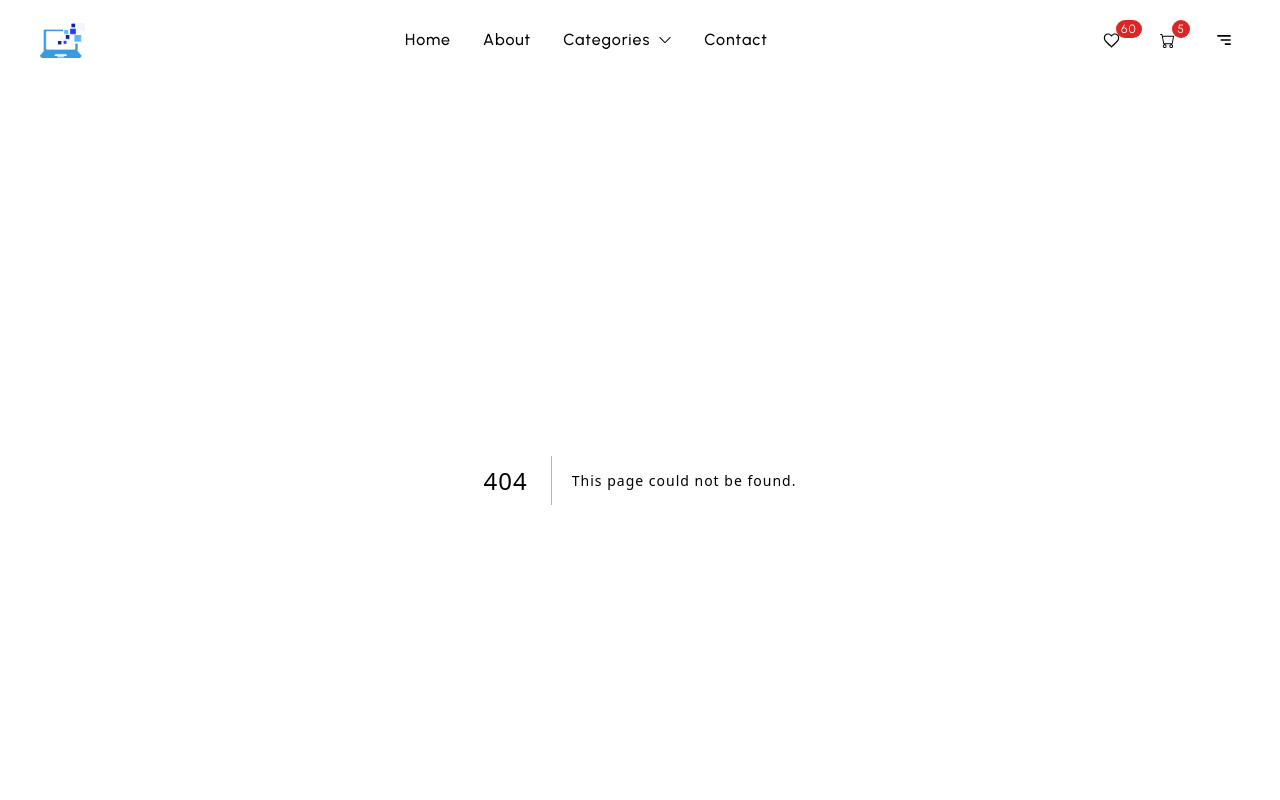
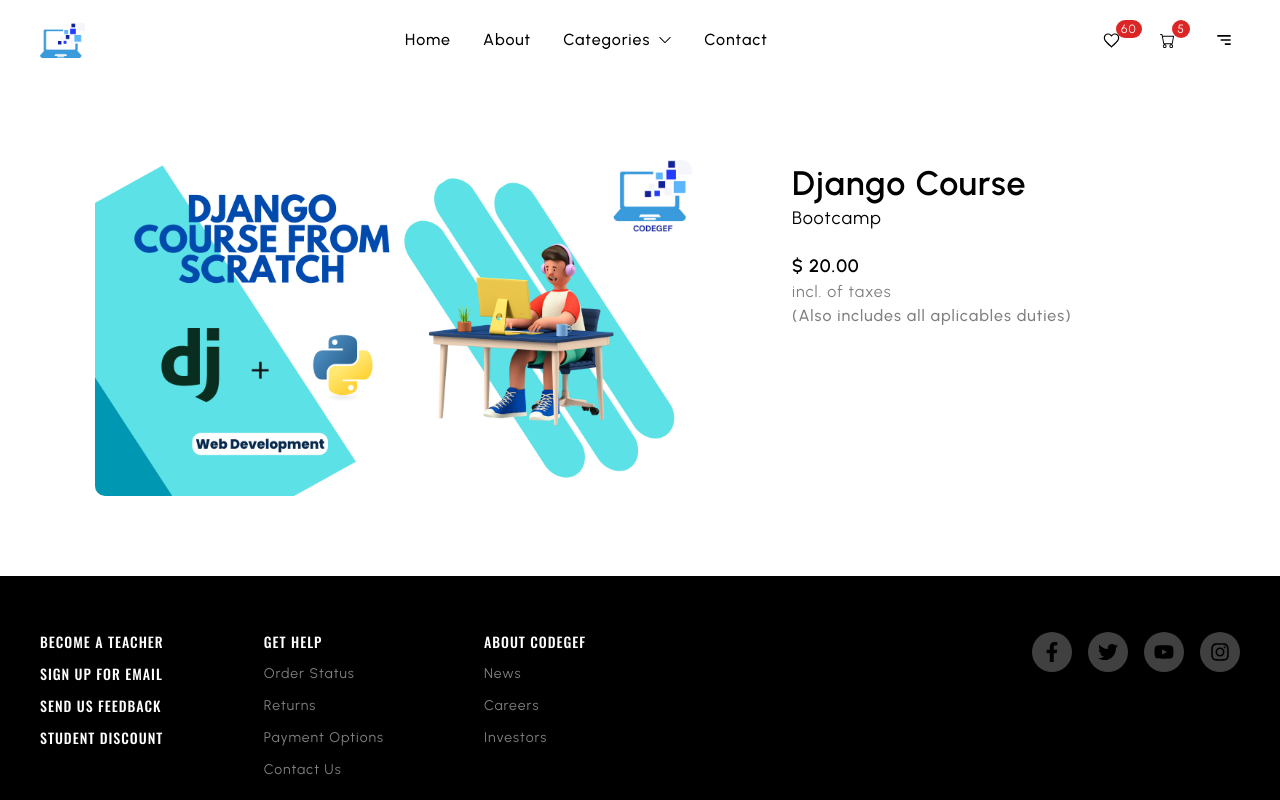
Before and after one commit to Geffrerson7/E-COMMERCE, a Next.js app: page /product/1 in a window 1280 px wide. Before the commit this address had no page. Shown: the top 800 px of the page. Built offline with nearby package versions, Linux system fonts and the light colour scheme.

Commit message:
Add Product Details

```diff
--- /dev/null
+++ b/components/ProductDetailsCarousel.jsx
@@ -0,0 +1,24 @@
+import React from 'react'
+import "react-responsive-carousel/lib/styles/carousel.min.css";
+import { Carousel } from "react-responsive-carousel";
+import Image from 'next/image';
+import bannerImg1 from '../public/banner-1.png'
+
+const ProductDetailsCarousel = () => {
+  return (
+    <div className='text-white text-[20px] w-full max-w-[1360px] mx-auto sticky top-[50px]'>
+        <Carousel
+
+        infiniteLoop={true}
+        showIndicators={false}
+        showStatus={false}
+        thumbWidth={60}
+        className='productCarousel'
+        >
+            <Image className="" src={bannerImg1} alt="Course image detail" width="410" height="231"/>
+        </Carousel>
+    </div>
+  )
+}
+
+export default ProductDetailsCarousel
--- /dev/null
+++ b/pages/product/[slug].js
@@ -0,0 +1,45 @@
+import React from "react";
+import { IdMdHeartEmpty } from "react-icons/io";
+import Wrapper from "@/components/Wrapper";
+import ProductDetailsCarousel from "@/components/ProductDetailsCarousel";
+
+const ProductDetails = () => {
+  return (
+    <div className="w-full md:py-20">
+      <Wrapper>
+        <div className="flex flex-col lg:flex-row md:px-10 gap-[50px] lg:gap-[100px]">
+          {/* left column start */}
+          <div className="w-full md:w-auto flex-[1.5] max-w-[500px] lg:max-w-full mx-auto lg:mx-0">
+            <ProductDetailsCarousel />
+          </div>
+          {/* left column end */}
+
+          {/* right column start */}
+          <div className="flex-[1] py-3">
+            {/* Product title */}
+            <div className="text-[34px] font-semibold mb-2">
+                Django Course
+            </div>
+            {/* Product subtitle */}
+            <div className="text-lg fotn-semibold mb-5">
+                Bootcamp
+            </div>
+            {/* Product price */}
+            <div className="text-lg font-semibold">
+                $ 20.00
+            </div>
+            <div className="text-md fotn-medium text-black/[0.5]">
+                incl. of taxes
+            </div>
+            <div className="text-md font-medium text-black/[0.5] mb-20">
+                {`(Also includes all aplicables duties)`}
+            </div>
+          </div>
+          {/* right column end */}
+        </div>
+      </Wrapper>
+    </div>
+  );
+};
+
+export default ProductDetails;
--- a/styles/globals.css
+++ b/styles/globals.css
@@ -108,3 +108,78 @@
 .markdown ul li {
     margin: 10px 0;
 }
+
+/* PRODUCT DETAILS CAROUSEL STYLING CUSTOMIZATION START */
+.productCarousel.carousel-root {
+    display: flex;
+    flex-direction: row-reverse;
+    gap: 15px;
+}
+.productCarousel.carousel-root .carousel {
+    width: auto;
+}
+.productCarousel.carousel-root .carousel.carousel-slider {
+    width: 100%;
+}
+.productCarousel.carousel-root .carousel.carousel-slider .slider-wrapper {
+    border-radius: 10px;
+}
+.productCarousel.carousel-root .carousel .thumbs-wrapper {
+    margin: 0;
+}
+.productCarousel.carousel-root .carousel .thumb {
+    height: 60px;
+    border-radius: 6px;
+    overflow: hidden;
+    position: relative;
+}
+.productCarousel.carousel-root .carousel .thumb img {
+    width: 100%;
+    height: 100%;
+    object-fit: cover;
+    object-position: center;
+}
+.productCarousel.carousel-root .carousel .thumb:after {
+    content: "";
+    width: 100%;
+    height: 100%;
+    position: absolute;
+    top: 0;
+    left: 0;
+    background-color: black;
+    opacity: 0;
+}
+.productCarousel.carousel-root .carousel .thumb.selected,
+.productCarousel.carousel-root .carousel .thumb:hover {
+    border: 0;
+}
+.productCarousel.carousel-root .carousel .thumb:hover:after,
+.productCarousel.carousel-root .carousel .thumb.selected:after {
+    opacity: 0.2;
+}
+.productCarousel .control-arrow {
+    display: none;
+}
+@media screen and (max-width: 767px) {
+    .productCarousel.carousel-root {
+        flex-direction: column;
+    }
+    .productCarousel.carousel-root .carousel .thumb {
+        border: 0;
+        padding: 0;
+    }
+}
+@media screen and (min-width: 768px) {
+    .productCarousel.carousel-root .carousel .thumbs {
+        transform: none !important;
+        flex-direction: column;
+        display: flex;
+        gap: 10px;
+    }
+    .productCarousel.carousel-root .carousel .thumb {
+        border: 0;
+        padding: 0;
+        margin: 0;
+    }
+}
+/* PRODUCT DETAILS CAROUSEL STYLING CUSTOMIZATION END */
```
